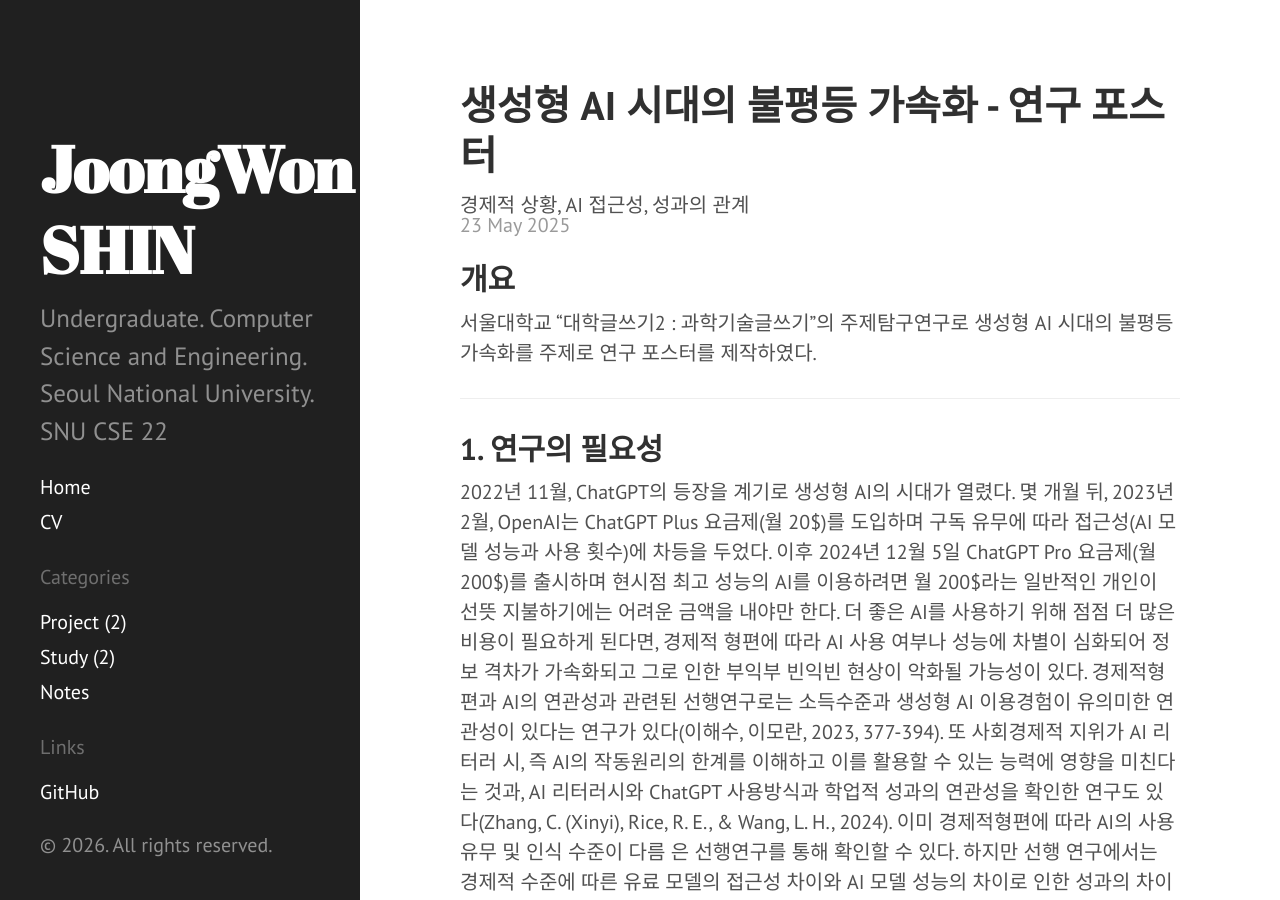
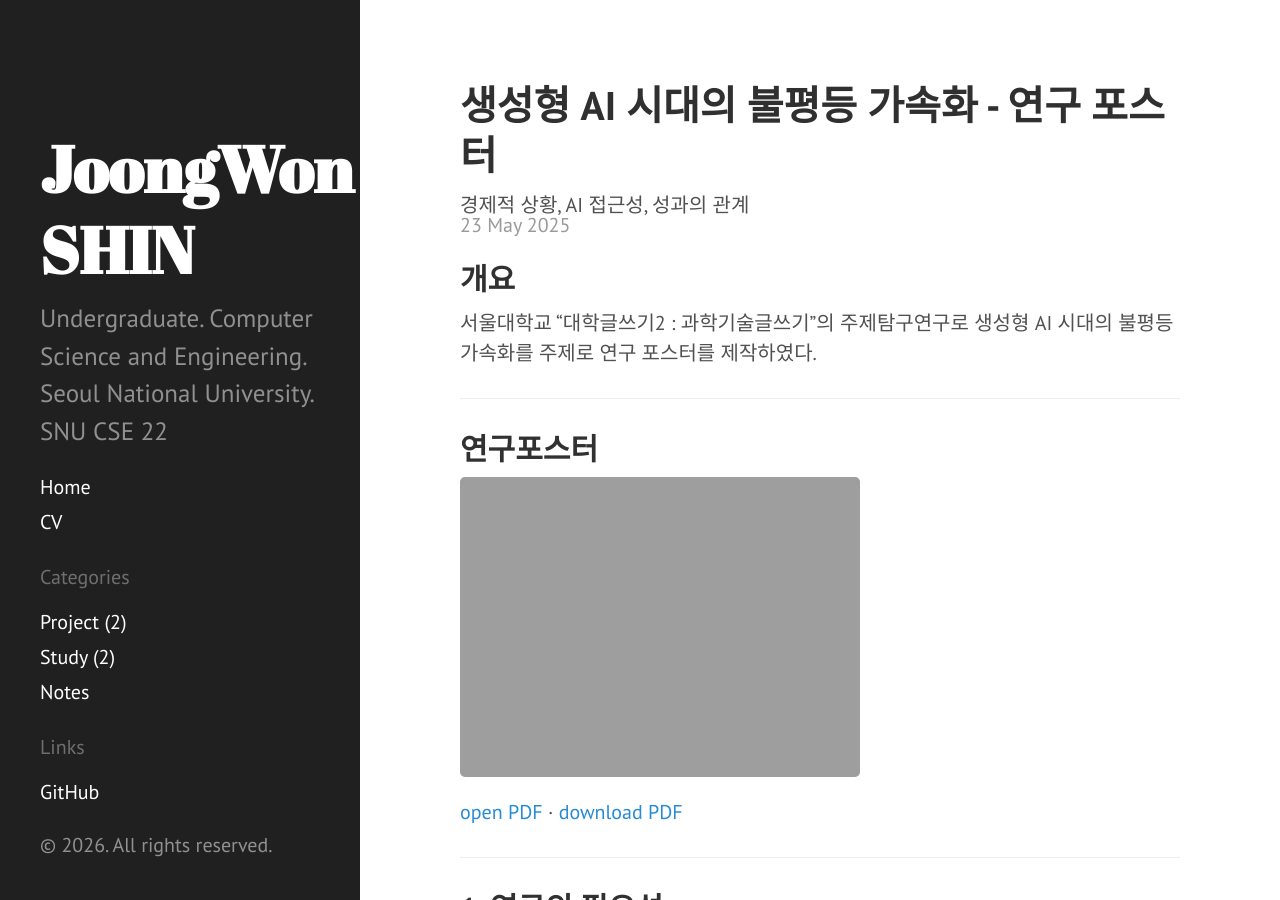
Before and after one commit to joongwon0204/joongwon0204.github.io, a Jekyll site: the page built from _posts/2025-05-23-ai write.md, in a window 1280 px wide and 900 px high. Built offline with Jekyll 4.4.1, drawn with Linux system fonts in a browser that asks for light colours; some of the changed text lies outside the part shown.

Commit message:
ai_write move poster to top

```diff
--- a/_posts/2025-05-23-ai write.md
+++ b/_posts/2025-05-23-ai write.md
@@ -7,6 +7,13 @@ categories: [project]
 
 ## 개요
 서울대학교 "대학글쓰기2 : 과학기술글쓰기"의 주제탐구연구로 생성형 AI 시대의 불평등 가속화를 주제로 연구 포스터를 제작하였다.
+
+---
+
+## 연구포스터
+![연구포스터 미리보기]({{ '/assets/신중원_생성형 AI 시대의 불평등 가속화_경제적 상황, AI 접근성, 성과의 관계.jpg' | relative_url }})
+[open PDF]({{ '/assets/신중원_생성형 AI 시대의 불평등 가속화_경제적 상황, AI 접근성, 성과의 관계.pdf' | relative_url }}) ·
+[download PDF]({{ '/assets/신중원_생성형 AI 시대의 불평등 가속화_경제적 상황, AI 접근성, 성과의 관계.pdf' | relative_url }})
 
 ---
 
@@ -88,10 +95,3 @@ Rice, R. E., & Wang, L. H., 2024). 이미 경제적형편에 따라 AI의 사용
 Zhang, C. (Xinyi), Rice, R. E., & Wang, L. H. 2024. “College students’ literacy, ChatGPT activities,
 educational outcomes, and trust from a digital divide perspective.” New Media & Society.
 https://doi.org/10.1177/14614448241301741 Accessed March 30, 2025.
-
----
-
-## 연구포스터
-![연구포스터 미리보기]({{ '/assets/신중원_생성형 AI 시대의 불평등 가속화_경제적 상황, AI 접근성, 성과의 관계.jpg' | relative_url }})
-[open PDF]({{ '/assets/신중원_생성형 AI 시대의 불평등 가속화_경제적 상황, AI 접근성, 성과의 관계.pdf' | relative_url }}) ·
-[download PDF]({{ '/assets/신중원_생성형 AI 시대의 불평등 가속화_경제적 상황, AI 접근성, 성과의 관계.pdf' | relative_url }})
```
